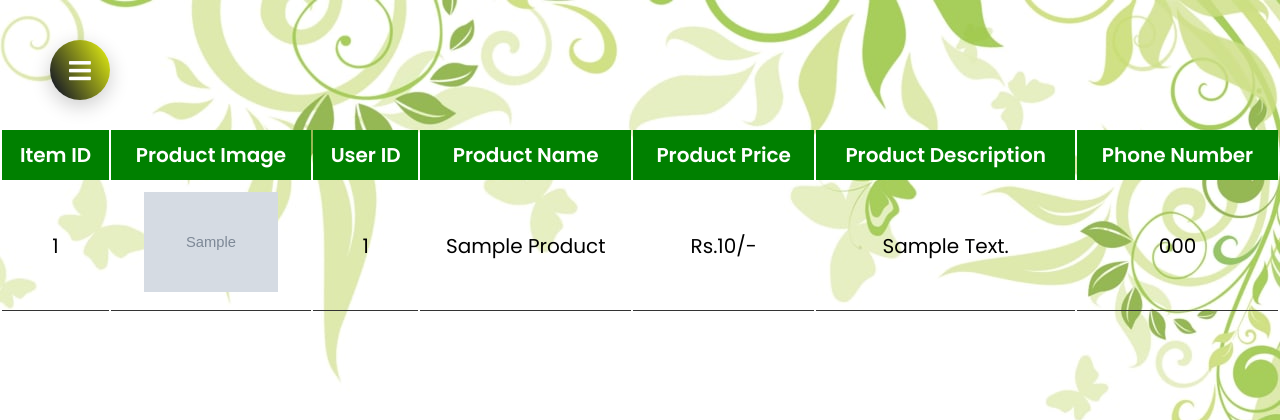
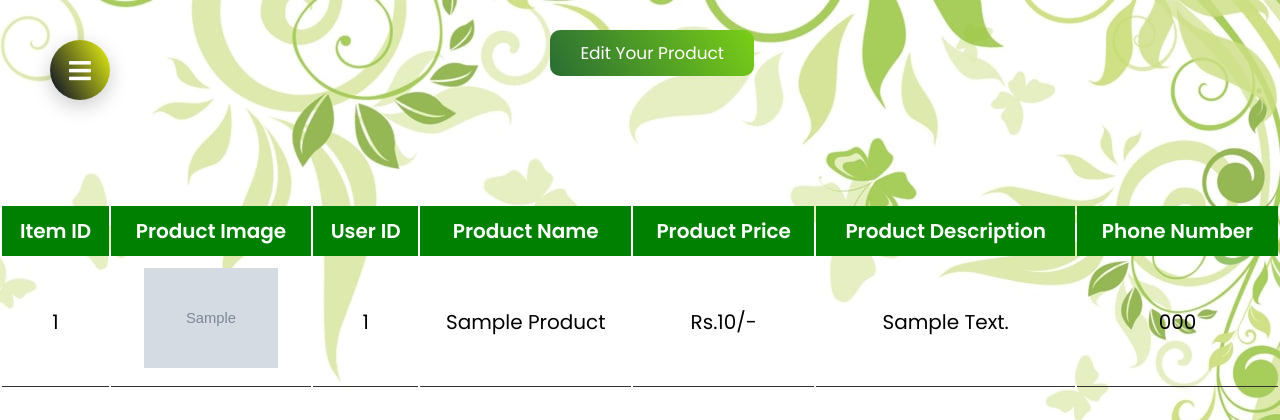
Before and after one commit to Sineth57/Agriculture-CPlus---Group-Project--Group-4.2, a PHP site: the page made by php admin crud/database1.php in a window 1280 px wide. Shown: the top 420 px of the page. Run offline with PHP 8.4, Linux system fonts and the light colour scheme; tables that the repository leaves empty or names only in its code hold one stand-in row (values such as "Sample post"); grey boxes marked "Sample" are stand-in pictures.

Commit message:
Updated user products database
Added links to edit page

```diff
--- a/php admin crud/css/style.css
+++ b/php admin crud/css/style.css
@@ -245,3 +245,22 @@ body {
    box-shadow: 0 6px 20px rgba(0,0,0,0.2);
    margin-left: 10px;
  }
+
+ .btn2 {
+	background:linear-gradient(60deg, #296d33 0%, #79cf17 100%);
+	color: white;
+	border-radius: 8px;
+	padding: 10px 30px;
+	text-align: center;
+	text-decoration: none;
+	display: inline-block;
+	font-size: 17px;
+	margin-top: 30px;
+	margin-left: 43%;
+	border-radius:10px;
+	transition-property: background-color, color;
+  }
+  .btn2:hover {
+	color: black;
+	background-color: yellowgreen;
+  }
--- a/php admin crud/database1.php
+++ b/php admin crud/database1.php
@@ -27,6 +27,13 @@ if (isset($_GET['delete'])) {
 </head>
 
 <body style="background-image: url('B1.jpg');">
+
+
+    <div>
+        <a href="../site-home/edit.html" type="button" class="btn2">Edit your product</a>
+
+    </div>
+
 
     <div class="fab-container">
         <div class="fab fab-icon-holder">
@@ -79,6 +86,7 @@ if (isset($_GET['delete'])) {
 
 
 
+
     <?php $select = mysqli_query($conn, 'SELECT * FROM products'); ?>
     <div class="product-display">
         <table class="product-display-table">
```
